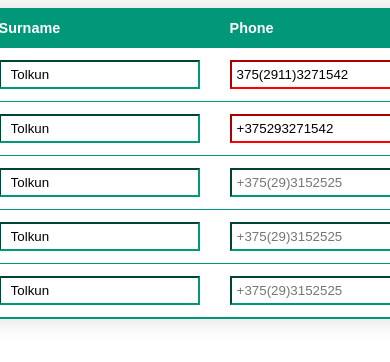
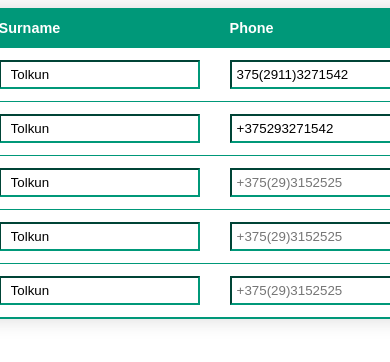
Before and after one commit to ktalkun/entity-table, an Angular app: page / in a window 390 px wide. Shown: the top 362 px of the page. Built offline with nearby package versions, Linux system fonts and the light colour scheme.

Commit message:
Refactor 'input-mobile' component: replace default way to validate mobile using input property 'pattern' to using custom 'mobile-validator' directive

```diff
--- a/src/app/input-mobile/input-mobile.component.html
+++ b/src/app/input-mobile/input-mobile.component.html
@@ -2,11 +2,9 @@
   [(ngModel)]="value"
   #inputMobile="ngModel"
   type="tel"
-  [pattern]="pattern"
   [placeholder]="placeholder"
   [ngClass]="{
-  'input-disabled': isDisabled,
-  'input-error': inputMobile.errors?.pattern
+    'input-disabled': isDisabled
   }"
   [disabled]="isDisabled"
 >
--- a/src/app/table/table.component.html
+++ b/src/app/table/table.component.html
@@ -20,7 +20,8 @@
         *ngSwitchCase="'tel'"
         [(ngModel)]="entity[entityCol.property]"
         [placeholder]="entityCol.placeholder"
-        [pattern]="entityCol.pattern"
+        appMobileValidator
+        [mobilePattern]="entityCol.pattern"
       ></app-input-mobile>
       <app-input-select
         *ngSwitchCase="'select'"
```
